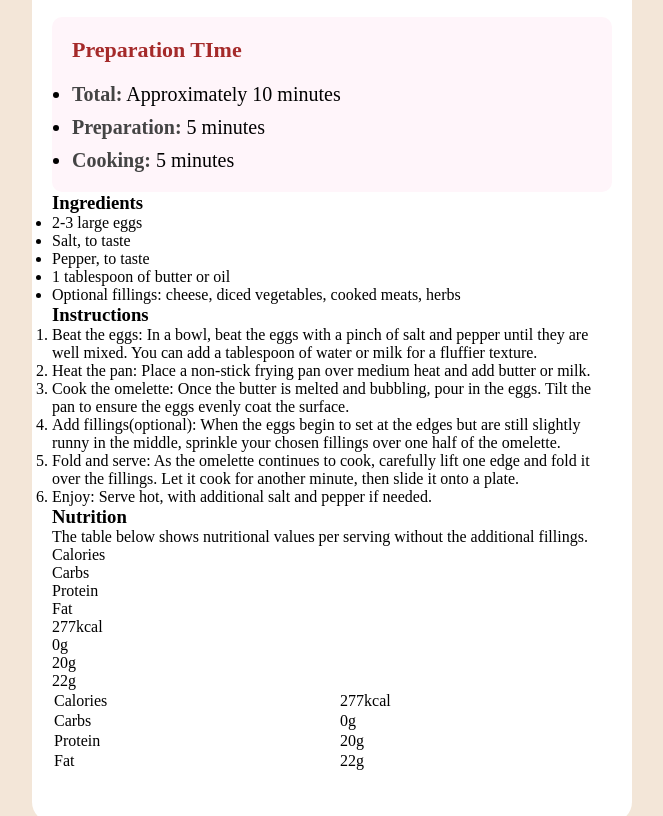
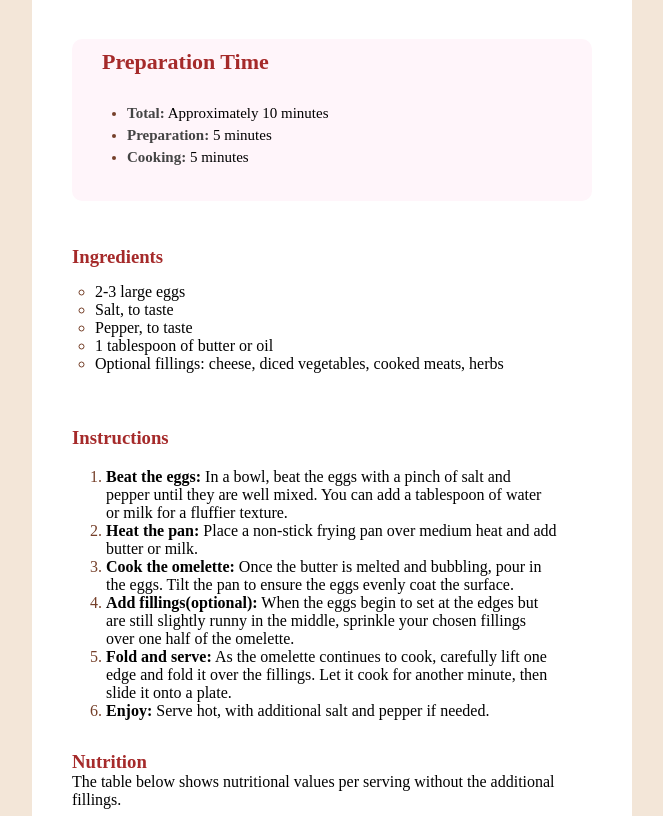
Before and after one commit to iamhusayn/Cloning-a-recipe-page, a plain HTML site: page index.html in a window 1280 px wide. Shown: the part 511-1327 px from the top of the page, without its empty margins (308-971 px from the left). Drawn offline with Linux system fonts and the light colour scheme; a web font is replaced by a local one.

Commit message:
Adding more HTM

```diff
--- a/index.html
+++ b/index.html
@@ -29,44 +29,48 @@
         </div>
 
         <div class="preptime">
-            <p>Preparation TIme</p>
+            <p>Preparation Time</p>
             <ul>
-                <li><span class="specialchar">Total:</span> Approximately 10 minutes</li>
-                <li><span class="specialchar">Preparation:</span> 5 minutes</li>
-                <li><span class="specialchar">Cooking:</span> 5 minutes</li>
+                <li><strong class="specialchar">Total:</strong> Approximately 10 minutes</li>
+                <li><strong class="specialchar">Preparation:</strong> 5 minutes</li>
+                <li><strong class="specialchar">Cooking:</strong> 5 minutes</li>
             </ul>
         </div>
 
-        <h3>Ingredients</h3>
-        <ul>
+        <div class="ingredients">
+            <h3 id="ingred">Ingredients</h3>
+            <ul class="taste">
                 <li>2-3 large eggs</li>
                 <li>Salt, to taste</li>
                 <li>Pepper, to taste</li>
                 <li>1 tablespoon of butter or oil</li>
                 <li>Optional fillings: cheese, diced vegetables, cooked meats, herbs</li>
             </ul>
+        </div>
 
-        <h3>Instructions</h3>
-        <ol>
-            <li><span>Beat the eggs:</span> In a bowl, beat the eggs with a pinch of salt and pepper until they are well
+        <div>
+            <h3 class="instructions">Instructions</h3>
+            <ol class="direction">
+                <li><strong class="bold">Beat the eggs:</strong> In a bowl, beat the eggs with a pinch of salt and pepper until they are well
                     mixed. You can add a tablespoon of water or milk for a fluffier texture.</li>
-            <li><span>Heat the pan:</span> Place a non-stick frying pan over medium heat and add butter or milk.</li>
-            <li>Cook the omelette: Once the butter is melted and bubbling, pour in the eggs. Tilt the pan to ensure the
+                <li><strong class="bold">Heat the pan:</strong> Place a non-stick frying pan over medium heat and add butter or milk.</li>
+                <li><strong class="bold">Cook the omelette:</strong> Once the butter is melted and bubbling, pour in the eggs. Tilt the pan to ensure the
                     eggs evenly coat the surface.</li>
-            <li>Add fillings(optional): When the eggs begin to set at the edges but are still slightly runny in the
+                <li><strong class="bold">Add fillings(optional):</strong> When the eggs begin to set at the edges but are still slightly runny in the
                     middle, sprinkle your chosen fillings over one half of the omelette.</li>
-            <li>Fold and serve: As the omelette continues to cook, carefully lift one edge and fold it over the
+                <li><strong class="bold">Fold and serve:</strong> As the omelette continues to cook, carefully lift one edge and fold it over the
                     fillings. Let it cook for another minute, then slide it onto a plate.
                 </li>
-            <li>Enjoy: Serve hot, with additional salt and pepper if needed.</li>
+                <li><strong class="bold">Enjoy: </strong>Serve hot, with additional salt and pepper if needed.</li>
             </ol>
+        </div>
 
-        <div>
-            <h3>Nutrition</h3>
+        <div class="nutrients">
+            <h3 class="nutrition">Nutrition</h3>
             <p>The table below shows nutritional values per serving without the additional fillings.</p>
         </div>
 
-        <div>
+        <!-- <div class="nutritionalvalue1">
             <div class="nutrients">
                 <p>Calories</p>
                 <p>Carbs</p>
@@ -79,9 +83,9 @@
                 <p>20g</p>
                 <p>22g</p>
             </div>
-        </div>
+        </div> -->
 
-        <table class="nutritionalvalue">
+        <table class="nutritionalvalue2">
             <!-- <caption>Nutritional Value</caption> -->
             <tr>
                 <td>Calories</td>
--- a/style.css
+++ b/style.css
@@ -1,7 +1,5 @@
-
-
 /* CSS Reset */
-*{
+* {
     margin: 0;
     padding: 0;
     box-sizing: border-box;
@@ -20,7 +18,7 @@ p{
     background-color: antiquewhite;
 } */
 
-body{
+body {
     font-family: "Combo";
     background-color: hsl(30, 54%, 90%);
     height: 100vh;
@@ -30,7 +28,7 @@ body{
     align-items: center; */
 }
 
-.box{
+.box {
     background-color: #fff;
     width: 600px;
     /* height: 350px; */
@@ -60,6 +58,7 @@ body{
     form 4
     margin: 350px 200px */
 }
+
 /* ul{
     display: flex;
     gap: 20px;
@@ -67,51 +66,105 @@ body{
     /* border-width: 5px;
     border-style: dotted;
     border-color: black; */
- /* border: 5px dotted black;
+/* border: 5px dotted black;
     /* flex-direction: row; */
-    /* justify-content: center;
+/* justify-content: center;
     align-items: flex-end;
 } */
 
-.imgctn{
+.imgctn {
     width: 560px;
     border-radius: 20px;
 }
-.imgctn img{
+
+.imgctn img {
     width: 100%;
     height: 100%;
     border-radius: 20px;
 }
-.description{
+
+.description {
     color: #000;
     font-size: 32px;
     font-weight: 800px;
     margin: 20px 0 20px;
 }
-.description{
-    font-size: 15px;
+
+.description {
+    font-size: 14px;
 }
-.preptime{
+
+.preptime {
     background-color: #fff5fa;
     border-radius: 10px;
-    padding: 20px;
-    font-size: 20px;
+    font-size: 15px;
+    margin: 25px 20px;
+    padding: 10px 30px;
+    /* padding-left: 50px; */
 }
-.preptime p{
+
+.preptime p {
     color: brown;
     font-weight: 800;
     font-size: 22px;
     margin-bottom: 20px;
 }
-.specialchar{
+
+.specialchar {
     color: #444;
     font-weight: 700;
+    /* padding-left: 40px; */
 }
-.preptime ul{
+
+.preptime ul {
+    padding: 10px;
+    margin: 15px;
     display: flex;
     flex-direction: column;
-    gap: 10px;
+    gap: 5px;
 }
-.li{
+
+.li {
     text-align: right;
 }
+
+.ingredients {
+    padding: 4px 8px;
+    margin: 16px 12px;
+    font-size: 16px;
+}
+
+ul.taste{
+    margin: 5px 15px;
+    padding: 10px 8px;
+    list-style-type: disc;
+    list-style: circle;
+}
+
+.instructions{
+    padding: 4px 8px;
+    margin: 15px 12px;
+
+}
+
+ol{
+    margin: 12px 26px;
+    padding: 0px 28px;
+}
+
+.nutrients{
+    padding: 4px 8px;
+    margin: 15px 12px;
+}
+
+h3{
+   color: brown;
+}
+.nutritionalvalue2{
+    /* padding: 4px 8px; */
+    /* margin: 15px 12px; */
+}
+
+li::marker{
+    color: rgb(117, 63, 41);
+}
```
Lines whose indentation alone changed are shown as unchanged.
